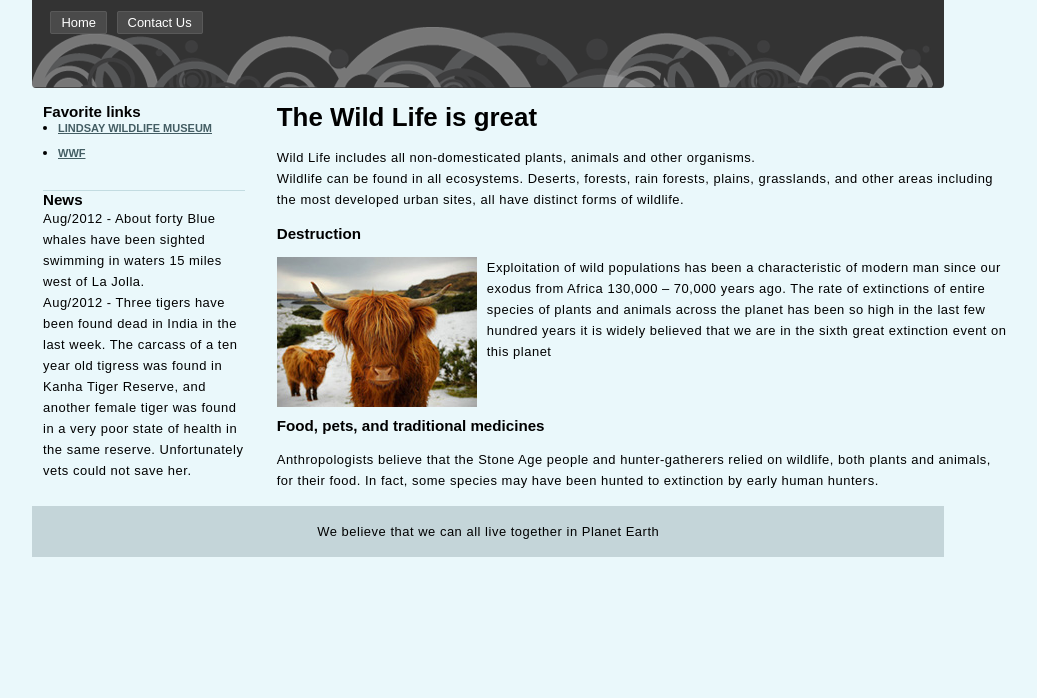
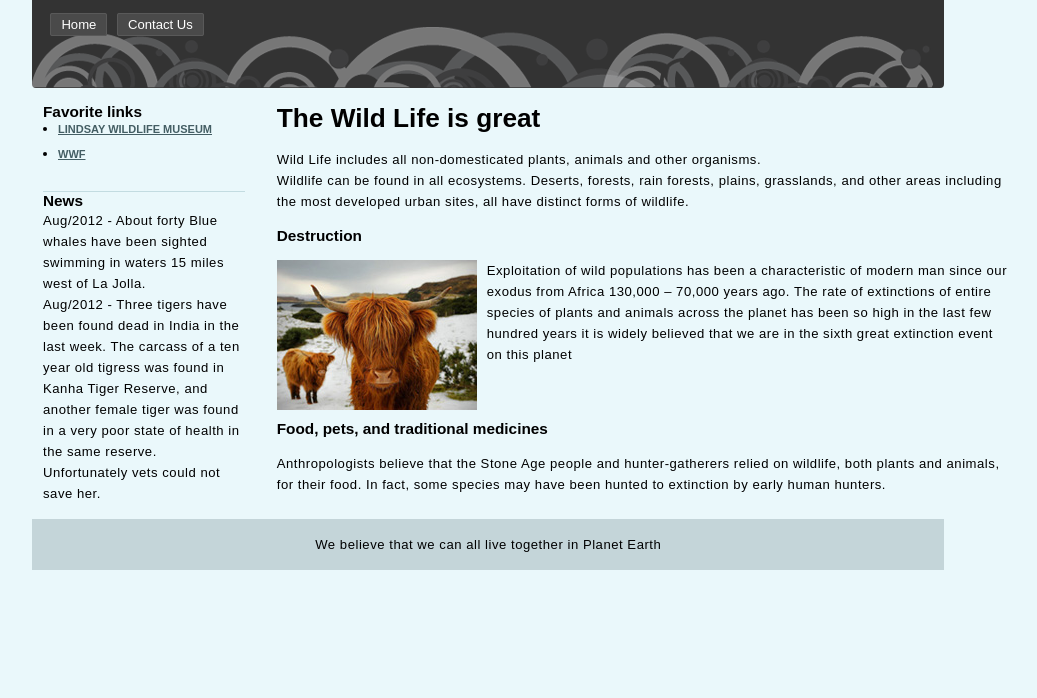
Before and after one commit to vtsvirko/vtsvirko.github.io, a plain HTML site: page 133M/homework2/index.html in a window 1280 px wide. Shown: the part 102-800 px from the top of the page, without its empty margins (155-1192 px from the left). Drawn offline with Linux system fonts and the light colour scheme.

Commit message:
Add files via upload

```diff
--- a/133M/homework2/style.css
+++ b/133M/homework2/style.css
@@ -14,7 +14,7 @@
 	body{
 		background:#eaf8fb;	/* a light blue background color. */
 		font-family:Arial, Helvetica, sans-serif; /* the font family for all text on the web page is now either arial, helvetica or a sans-serif font if those two are not available */
-		font-size:81%; /* all normal text on the web page has a base font size of 14px now */
+		font-size:82%; /* all normal text on the web page has a base font size of 14px now */
 	}
 
 	p{
@@ -68,15 +68,16 @@
 
 	}
 
-	.content{
-		margin:15px auto;  /*this adds a margin of 15px to the top and bottom of the div with the class of content.  The auto margin applies to the left and right side of the div which is what centers the div in the middle of the page. */
+	/*.content{
+		margin:15px auto;  this adds a margin of 15px to the top and bottom of the div with the class of content.  The auto margin applies to the left and right side of the div which is what centers the div in the middle of the page.
 		width:900px;
-	}
+	}*/
 
 	#col-right{
 		float:right;
 		margin: 15px auto;
-		/*width:660px*/
+		/*padding: 0 10px;*/
+		/*width:660px;*/
 		}
 
 	#sidebar-left{
@@ -150,7 +151,7 @@
 	}
 
 	.column {
-  	margin: 10px 10px 0 0;
+  	margin: 10px 10px 10px 10px;
 	}
 
 	.navigation {
```
